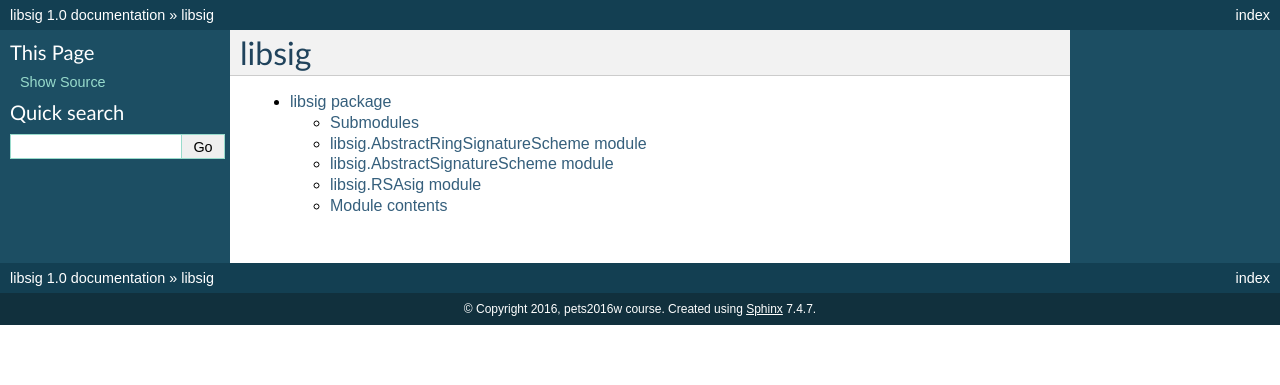
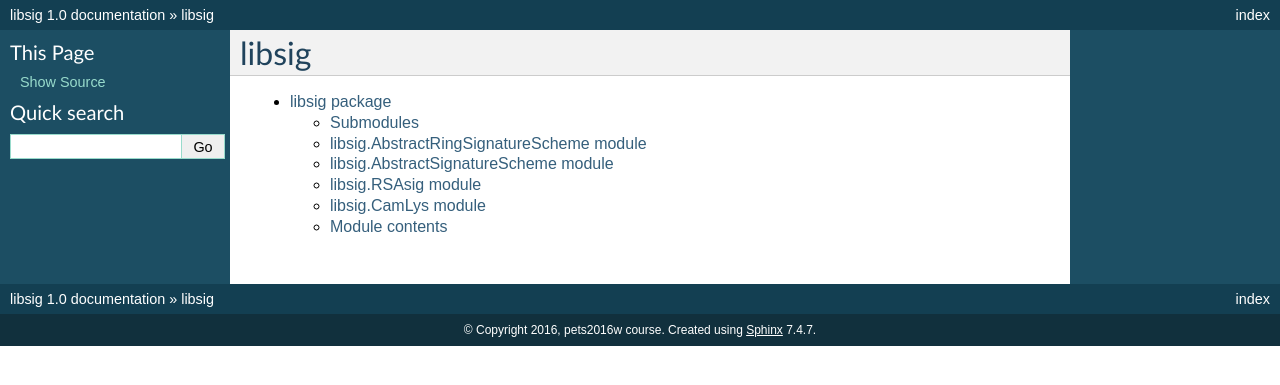
Before and after one commit to vs-uulm/libsig_pets, a Sphinx documentation site: the page built from doc/modules.rst, in a window 1280 px wide. Shown: the top 385 px of the page. Built offline with Sphinx 7.4.7, drawn with Linux system fonts in a browser that asks for light colours.

Commit message:
added CamLys to docs

```diff
--- a/doc/conf.py
+++ b/doc/conf.py
@@ -28,7 +28,10 @@ import os
 # Add any Sphinx extension module names here, as strings. They can be
 # extensions coming with Sphinx (named 'sphinx.ext.*') or your custom
 # ones.
-extensions = ['sphinx.ext.autodoc']
+extensions = [
+    'sphinx.ext.autodoc',
+    'sphinx.ext.viewcode',
+]
 
 # Add any paths that contain templates here, relative to this directory.
 templates_path = ['_templates']
@@ -67,7 +70,7 @@ release = '1.0'
 
 # List of patterns, relative to source directory, that match files and
 # directories to ignore when looking for source files.
-exclude_patterns = ['_build']
+exclude_patterns = ['_build', 'gmpy']
 
 # The reST default role (used for this markup: `text`) to use for all
 # documents.
--- a/doc/libsig.rst
+++ b/doc/libsig.rst
@@ -29,6 +29,15 @@ libsig.RSAsig module
     :show-inheritance:
 
 
+libsig.CamLys module
+--------------------
+
+.. automodule:: libsig.CamLys
+    :members:
+    :undoc-members:
+    :show-inheritance:
+
+
 Module contents
 ---------------
 
```
